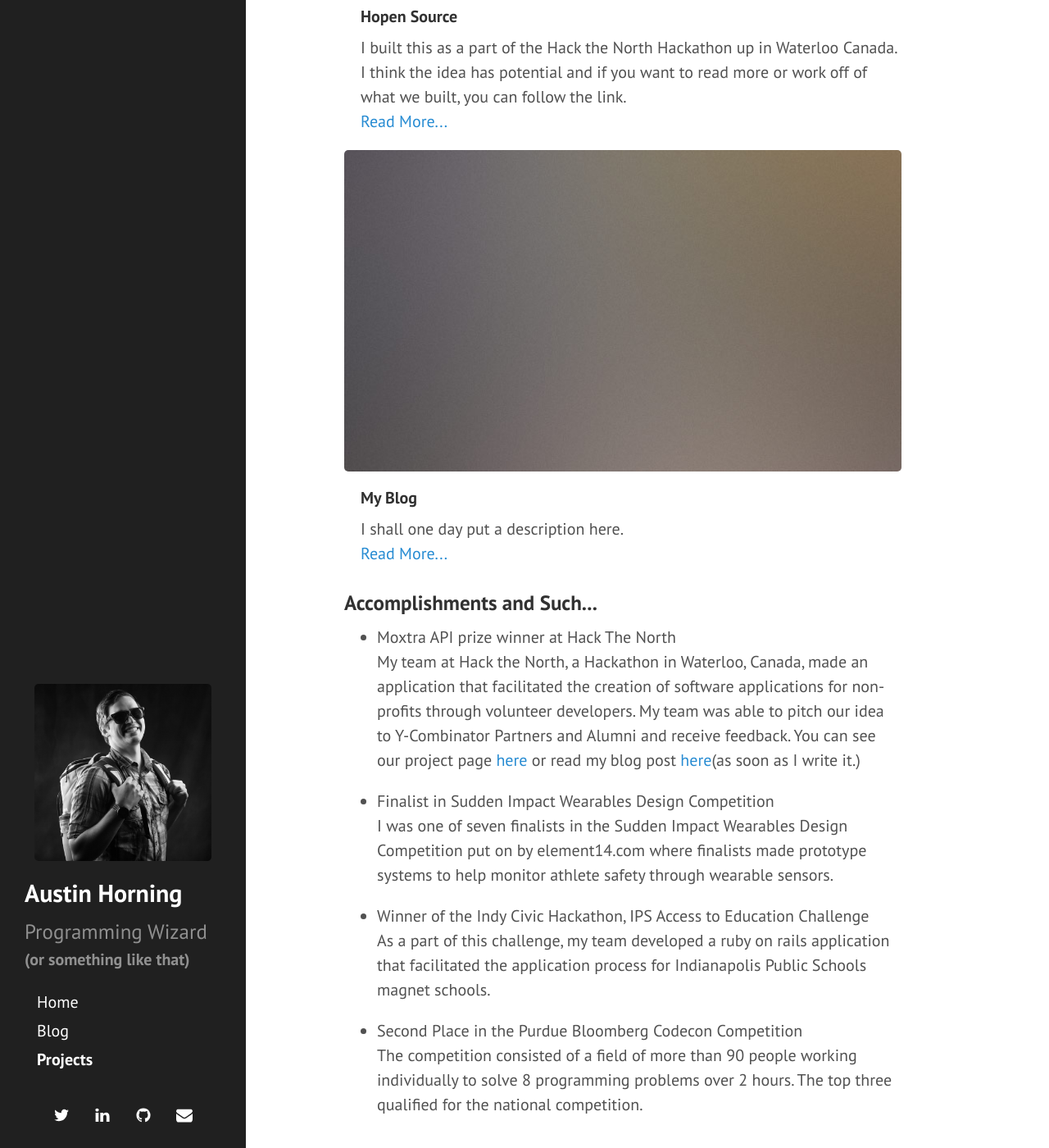
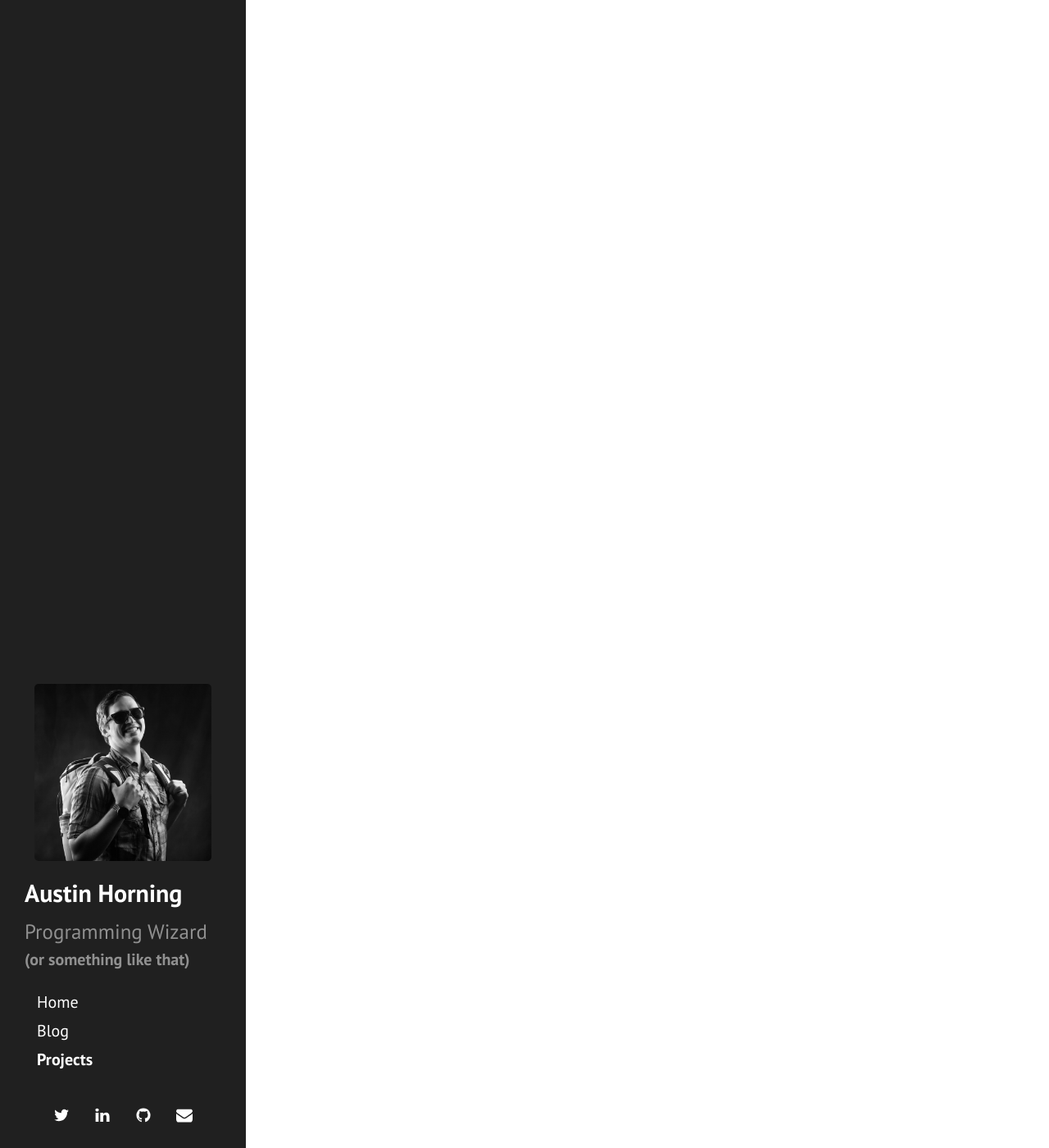
Before and after one commit to TheAustinSeven/theaustinseven.github.io, a Jekyll site: the page built from projects.html, in a window 1280 px wide and 1400 px high, scrolled down 3614 px. Shown: the whole window at 82% size. Built offline with Jekyll 4.4.1, drawn with Linux system fonts in a browser that asks for light colours; some of the changed text lies outside the part shown.

Commit message:
Update projects.html

```diff
--- a/projects.html
+++ b/projects.html
@@ -2,96 +2,3 @@
 layout: page
 title: Projects
 ---
-
-<!-- One -->
-	<section id="one">
-		<div class="container">
-			<header class="major">
-				<h2>Austin Horning</h2>
-				<p>Computer Science and Electrical Engineering <br>
-					 student at Purdue University.</p>
-			</header>
-			<p>I am originally from the California Bay Area, but I am currently in Indiana as a member of the Purdue Class of 2018, pursuing a Bachelor of Science in both Electrical Engineering and Computer Science. I've been programming for a few years, and have <a href="#projects">built a few projects</a> over the years. Mostly I've been following my passions and discovering where my interests do, and do not, lie. What I have found over the years is that I am really interested in trying to make the world a better place. This idea has helped to guide me in many of my projects.</p>
-		</div>
-	</section>
-
-<!-- Two -->
-	<section id="whatnow">
-		<div class="container">
-			<h3>What I'm Working On Now</h3>
-			<p>I always have a few projects in the pipeline. Check them out!</p>
-			<div class="features">
-				<article>
-					<a href="#" class="image"><img src="images/pic01.jpg" alt="" /></a>
-					<div class="inner">
-						<h4>Home Media Center</h4>
-						<p>My Dad wants my home to have a media center that he can control anywhere in the house so that he can control what song is playing and possibly even control what is showing on the tv.<br><a href="#">Read More...</a></p>
-					</div>
-				</article>
-				<article>
-					<a href="#" class="image"><img src="images/pic02.jpg" alt="" /></a>
-					<div class="inner">
-						<h4>Multicast DNS Library</h4>
-						<p>I'm working on building a Multicast DNS, a zero configuration network standard, library in C++ and then port it to Go as an exercise to help me learn Go, which is something I have been meaning to do for some time.<br><a href="#">Read More...</a></p></p>
-					</div>
-				</article>
-				<article>
-					<a href="#" class="image"><img src="images/pic03.jpg" alt="" /></a>
-					<div class="inner">
-						<h4>The Unknown Programming Language</h4>
-						<p>Over the years, I have found that there does not exist a programming language that can do all that I want a programming language to do. Because of this I have decided that over the course of many years I will build a new programming language. If you would like to fill out a survey to help me plan the language, you can do so <a href="http://goo.gl/forms/4s7GWLtyZZ">here</a>(also accepting ideas for names).<br><a href="#">Read More...</a></p></p>
-					</div>
-				</article>
-			</div>
-		</div>
-	</section>
-
-
-<!-- Three -->
-	<section id="projects">
-		<div class="container">
-			<h3>Kick-ass Projects</h3>
-			<p>Over time I've built a number of projects, so as I put them on github or add descriptions for them, I will add them to my projects page. Keep in mind, the nature and technical difficulty of these projects changes as my interests do. Below are some of my favorites.</p>
-			<div class="features">
-				<article>
-					<a href="#" class="image"><img src="images/pic01.jpg" alt="" /></a>
-					<div class="inner">
-						<h4>Real Time Coach</h4>
-						<p>As a part of the Sudden Impact Wearables Design Competition put on by Element 14, I built Real Time Coach: a wearable health monitor that transmitted data back to a phone on the sidelines to monitor athlete safety.<br><a href="#">Read More...</a></p>
-					</div>
-				</article>
-				<article>
-					<a href="#" class="image"><img src="images/pic02.jpg" alt="" /></a>
-					<div class="inner">
-						<h4>Hopen Source</h4>
-						<p>I built this as a part of the Hack the North Hackathon up in Waterloo Canada. I think the idea has potential and if you want to read more or work off of what we built, you can follow the link.<br><a href="#">Read More...</a></p>
-					</div>
-				</article>
-				<article>
-					<a href="#" class="image"><img src="images/pic03.jpg" alt="" /></a>
-					<div class="inner">
-						<h4>My Blog</h4>
-						<p>I shall one day put a description here.<br><a href="#">Read More...</a></p>
-					</div>
-				</article>
-			</div>
-		</div>
-	</section>
-
-<!-- Four -->
-	<section id="accomplishments">
-		<div class="container">
-			<h3>Accomplishments and Such...</h3>
-			<ul class="feature-icons">
-				<li class="fa-code-fork" style="width: 100%">Moxtra API prize winner at Hack The North</li>
-					<p>My team at Hack the North, a Hackathon in Waterloo, Canada, made an application that facilitated the creation of software applications for non-profits through volunteer developers. My team was able to pitch our idea to Y-Combinator Partners and Alumni and receive feedback. You can see our project page <a href="http://devpost.com/software/hopensource">here</a> or read my blog post <a href="#">here</a>(as soon as I write it.)</p>
-				<li class="fa-heartbeat" style="width: 100%">Finalist in Sudden Impact Wearables Design Competition</li>
-					<p>I was one of seven finalists in the Sudden Impact Wearables Design Competition put on by element14.com where finalists made prototype systems to help monitor athlete safety through wearable sensors.</p>
-				<li class="fa-code" style="width: 100%">Winner of the Indy Civic Hackathon, IPS Access to Education Challenge</li>
-					<p>As a part of this challenge, my team developed a ruby on rails application that facilitated the application process for Indianapolis Public Schools magnet schools.</p>
-				<li class="fa-terminal" style="width: 100%">Second Place in the Purdue Bloomberg Codecon Competition</li>
-					<p>The competition consisted of a field of more than 90 people working individually to solve 8 programming problems over 2 hours. The top three qualified for the national competition.</p>
-			</ul>
-
-		</div>
-	</section>
```
